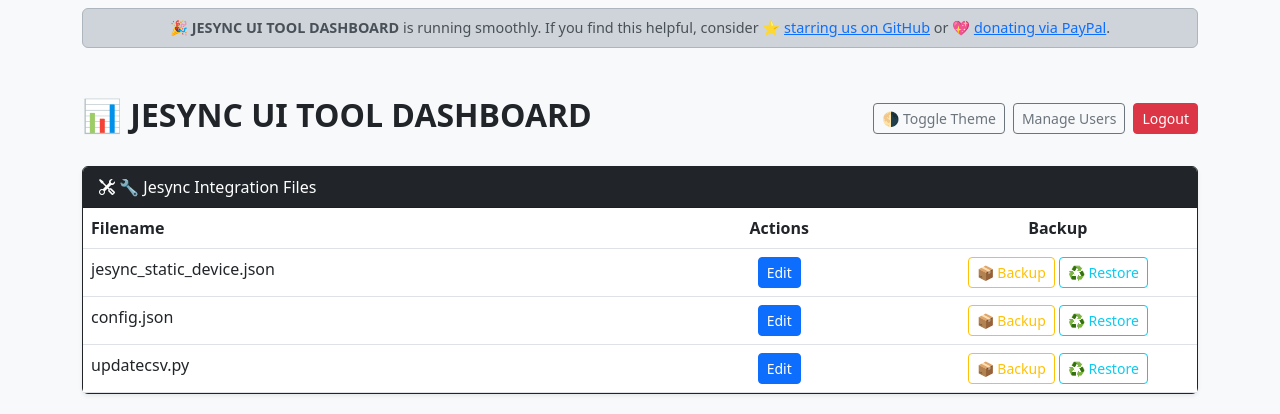
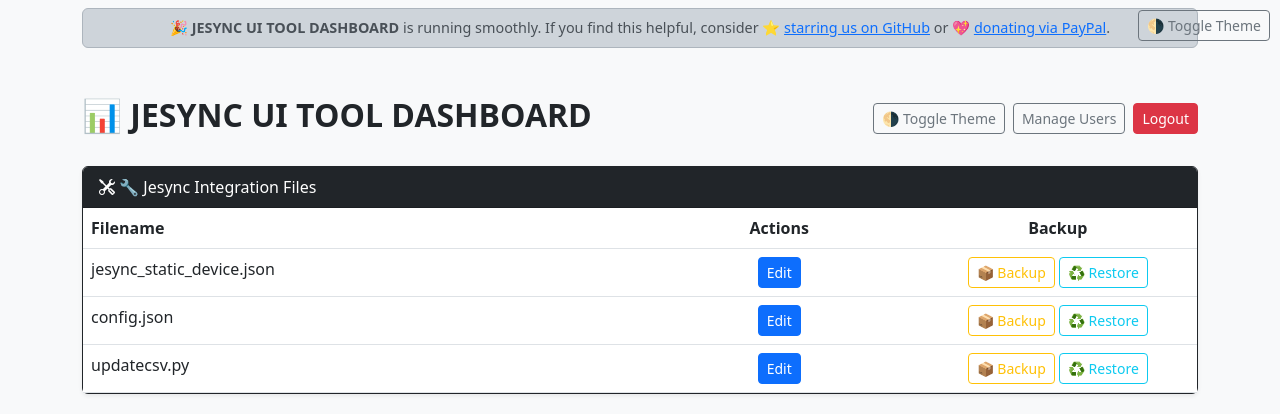
Before and after one commit to phminer101/jesync_dashboard_for_LibreQoS-Mikrotik_Integration, a Flask app: page /dashboard in a window 1280 px wide. Shown: the top 414 px of the page. Run offline with Flask 3, Linux system fonts and the light colour scheme; a user stored in the database is signed in; parts of the project's set-up code (start-up, migrations or seed data) failed here and were passed over.

Commit message:
Update base.html

```diff
--- a/templates/base.html
+++ b/templates/base.html
@@ -96,7 +96,12 @@
   </head>
 
   <body>
-
+    <!-- Theme Toggle Button -->
+    <div class="theme-toggle">
+      <button onclick="toggleTheme()" class="btn btn-outline-secondary btn-sm">
+        🌗 Toggle Theme
+      </button>
+    </div>
 
     <!-- 🔔 Notification Banner -->
     {% include 'banner.html' %}
```
